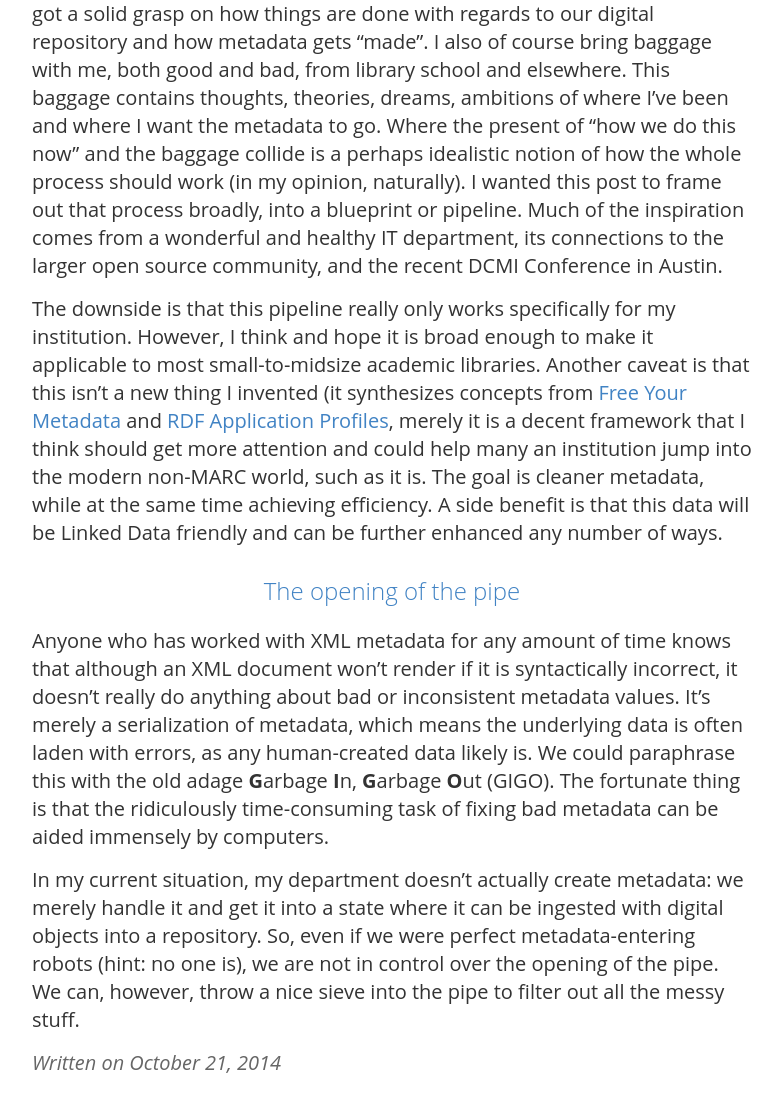
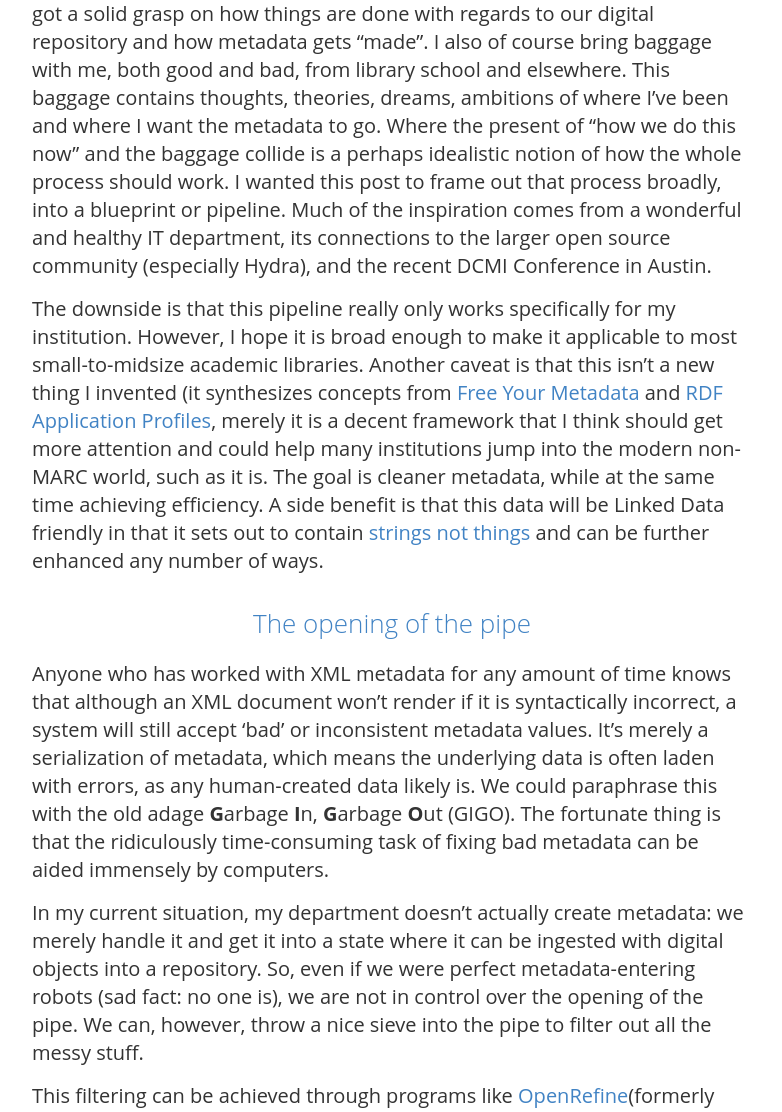
Before and after one commit to remerjohnson/remerjohnson.github.io, a Jekyll site: the page built from _posts/2014-10-21-toward-a-metadata-pipeline.md, in a window 1280 px wide and 1400 px high, scrolled down 349 px. Shown: the part 288-1400 px from the top of the window, without its empty margins (248-1030 px from the left). Built offline with Jekyll 4.4.1, drawn with Linux system fonts in a browser that asks for light colours; nearby versions of some CDN libraries; comment, search, counter and statistics services are not loaded; some of the changed lines change nothing that is shown; some of the changed text lies outside the part shown.

Commit message:
Update 2014-10-21-toward-a-metadata-pipeline.md

```diff
--- a/_posts/2014-10-21-toward-a-metadata-pipeline.md
+++ b/_posts/2014-10-21-toward-a-metadata-pipeline.md
@@ -5,12 +5,20 @@
 
 ![Water Pipeline](http://img.photobucket.com/albums/v412/ejones6286/water-pipeline.jpg~original)
 
-Now that I've been in my first librarian gig for almost 5 months (whoa), I've got a solid grasp on how things are done with regards to our digital repository and how metadata gets "made". I also of course bring baggage with me, both good and bad, from library school and elsewhere. This baggage contains thoughts, theories, dreams, ambitions of where I've been and where I want the metadata to go. Where the present of "how we do this now" and the baggage collide is a perhaps idealistic notion of how the whole process should work (in my opinion, naturally). I wanted this post to frame out that process broadly, into a blueprint or pipeline. Much of the inspiration comes from a wonderful and healthy IT department, its connections to the larger open source community, and the recent DCMI Conference in Austin.
+Now that I've been in my first librarian gig for almost 5 months (whoa), I've got a solid grasp on how things are done with regards to our digital repository and how metadata gets "made". I also of course bring baggage with me, both good and bad, from library school and elsewhere. This baggage contains thoughts, theories, dreams, ambitions of where I've been and where I want the metadata to go. Where the present of "how we do this now" and the baggage collide is a perhaps idealistic notion of how the whole process should work. I wanted this post to frame out that process broadly, into a blueprint or pipeline. Much of the inspiration comes from a wonderful and healthy IT department, its connections to the larger open source community (especially Hydra), and the recent DCMI Conference in Austin.
 
-The downside is that this pipeline really only works specifically for my institution. However, I think and hope it is broad enough to make it applicable to most small-to-midsize academic libraries. Another caveat is that this isn't a new thing I invented (it synthesizes concepts from [Free Your Metadata](freeyourmetadata.org) and [RDF Application Profiles](http://wiki.dublincore.org/index.php/RDF_Application_Profiles), merely it is a decent framework that I think should get more attention and could help many an institution jump into the modern non-MARC world, such as it is. The goal is cleaner metadata, while at the same time achieving efficiency. A side benefit is that this data will be Linked Data friendly and can be further enhanced any number of ways.
+The downside is that this pipeline really only works specifically for my institution. However, I hope it is broad enough to make it applicable to most small-to-midsize academic libraries. Another caveat is that this isn't a new thing I invented (it synthesizes concepts from [Free Your Metadata](freeyourmetadata.org) and [RDF Application Profiles](http://wiki.dublincore.org/index.php/RDF_Application_Profiles), merely it is a decent framework that I think should get more attention and could help many institutions jump into the modern non-MARC world, such as it is. The goal is cleaner metadata, while at the same time achieving efficiency. A side benefit is that this data will be Linked Data friendly in that it sets out to contain [strings not things](http://youtu.be/GDApdVcCQ9A?t=14m44s) and can be further enhanced any number of ways.
 
-### The opening of the pipe
+## The opening of the pipe
 
-Anyone who has worked with XML metadata for any amount of time knows that although an XML document won't render if it is syntactically incorrect, it doesn't really do anything about bad or inconsistent metadata values. It's merely a serialization of metadata, which means the underlying data is often laden with errors, as any human-created data likely is. We could paraphrase this with the old adage **G**arbage **I**n, **G**arbage **O**ut (GIGO). The fortunate thing is that the ridiculously time-consuming task of fixing bad metadata can be aided immensely by computers.
+Anyone who has worked with XML metadata for any amount of time knows that although an XML document won't render if it is syntactically incorrect, a system will still accept 'bad' or inconsistent metadata values. It's merely a serialization of metadata, which means the underlying data is often laden with errors, as any human-created data likely is. We could paraphrase this with the old adage **G**arbage **I**n, **G**arbage **O**ut (GIGO). The fortunate thing is that the ridiculously time-consuming task of fixing bad metadata can be aided immensely by computers.
 
-In my current situation, my department doesn't actually create metadata: we merely handle it and get it into a state where it can be ingested with digital objects into a repository. So, even if we were perfect metadata-entering robots (hint: no one is), we are not in control over the opening of the pipe. We can, however, throw a nice sieve into the pipe to filter out all the messy stuff.
+In my current situation, my department doesn't actually create metadata: we merely handle it and get it into a state where it can be ingested with digital objects into a repository. So, even if we were perfect metadata-entering robots (sad fact: no one is), we are not in control over the opening of the pipe. We can, however, throw a nice sieve into the pipe to filter out all the messy stuff.
+
+This filtering can be achieved through programs like [OpenRefine](http://openrefine.org/)(formerly GoogleRefine). OpenRefine is extremely powerful at presenting slices and layers of the data in ways that make anomolies and errors much more visible than staring at a spreadsheet. This makes data cleanup much more manageable.
+
+## Data flows
+
+Now that we have cleaned metadata, we can go about making our digital objects and plugging it all in, right? Well, yes, but it's time to do some forethought. Is our metadata going to be used by other people? I would hope the answer is 'yes'. So we need to think about that. Going back to XML, sure, we have stylesheets and harvesters that can be used to get our data into other places, but it's just not good enough. And simply adding RDF into the mix so that it is RDF in XML doesn't necessarily mean we're done.
+
+Trying to match RDF data from different sources in notoriously difficult. RDF is such a general framework: it is not a vocabulary. We use a mix of different local or otherwise vocabularies. What we *can* do is create Application Profiles. This will tell a human basically what our model is, and how it relates to other models. Usually it all ties back to Dublin Core, which is wisely understood and dispels confusion that often happens when we apply labels to things (fun experiment: see what happens when you ask people what they think a field named "description" means).
```
